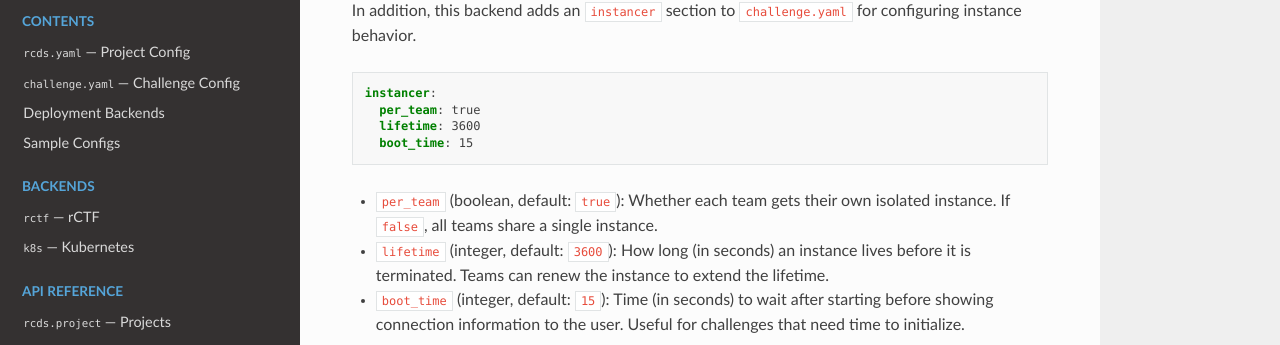
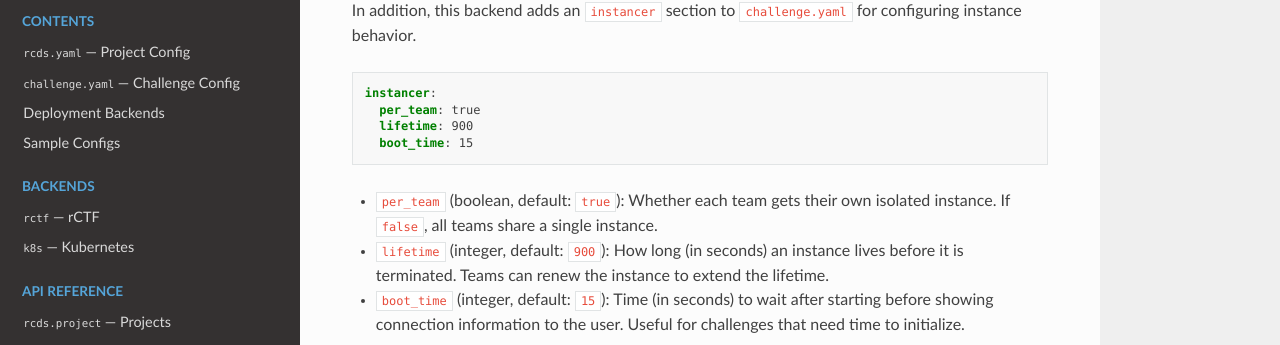
Before and after one commit to pbrucla/rcds, a Sphinx documentation site: the page built from docs/backends/instancer/index.rst, in a window 1280 px wide and 900 px high, scrolled down 725 px. Shown: the part 141-486 px from the top of the window. Built offline with Sphinx 7.4.7 and the Read the Docs theme 3.1.0, drawn with Linux system fonts in a browser that asks for light colours.

Commit message:
set default time to 15 min

```diff
--- a/docs/backends/instancer/index.rst
+++ b/docs/backends/instancer/index.rst
@@ -37,12 +37,12 @@ In addition, this backend adds an ``instancer`` section to ``challenge.yaml`` fo
 
     instancer:
       per_team: true
-      lifetime: 3600
+      lifetime: 900
       boot_time: 15
 
 - ``per_team`` (boolean, default: ``true``): Whether each team gets their own isolated instance.
   If ``false``, all teams share a single instance.
-- ``lifetime`` (integer, default: ``3600``): How long (in seconds) an instance lives before it is terminated.
+- ``lifetime`` (integer, default: ``900``): How long (in seconds) an instance lives before it is terminated.
   Teams can renew the instance to extend the lifetime.
 - ``boot_time`` (integer, default: ``15``): Time (in seconds) to wait after starting before showing connection information to the user.
   Useful for challenges that need time to initialize.
--- a/docs/config-samples.rst
+++ b/docs/config-samples.rst
@@ -90,7 +90,7 @@ and a ``challenge.yaml`` that specifies which backend to use.
 
     instancer:
       per_team: true
-      lifetime: 3600
+      lifetime: 900
 
     containers:
       main:
--- a/pyproject.toml
+++ b/pyproject.toml
@@ -1,6 +1,6 @@
 [tool.poetry]
 name = "rcds"
-version = "0.2.1"
+version = "0.2.2"
 description = "An automated CTF challenge deployment tool, modified for ACM Cyber"
 readme = "README.rst"
 authors = ["ACM Cyber <uclacyber+rcds@acmcyber.com>", "redpwn <contact@redpwn.net>"]
```
Also changed, not shown: 2 other files.
